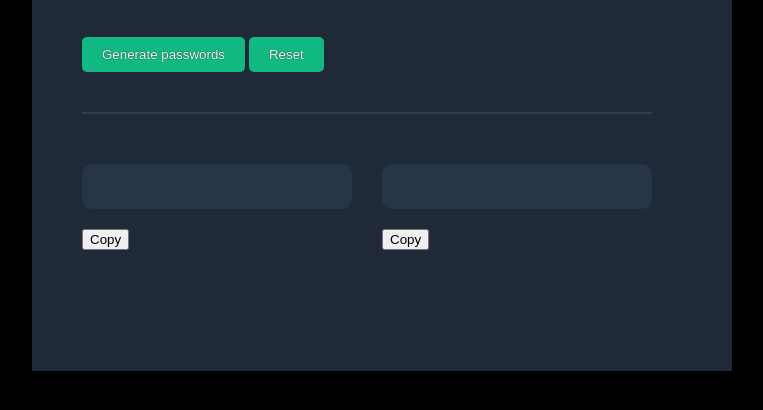
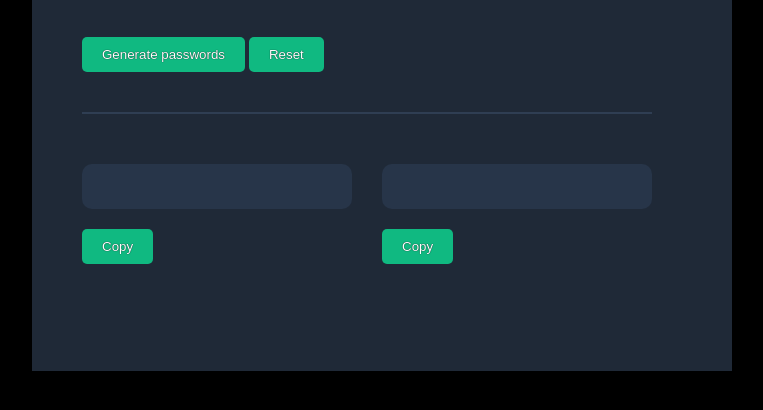
Before and after one commit to NachiketVijayDeshpande/password, a plain HTML site: page index.html in a window 1280 px wide. Shown: the part 304-714 px from the top of the page, without its empty margins (258-1021 px from the left). Drawn offline with Linux system fonts and the light colour scheme.

Commit message:
Update index.css

```diff
--- a/index.css
+++ b/index.css
@@ -80,3 +80,13 @@ margin-bottom: 8px;
     border-radius: 5px;
     text-shadow: 0px 0px 1px black;
 }
+
+
+#copyButton1, #copyButton2{
+    background-color: #10B981;
+    border: none;
+    color: white;
+    padding: 10px 20px;
+    border-radius: 5px;
+    text-shadow: 0px 0px 1px black;
+}
```
